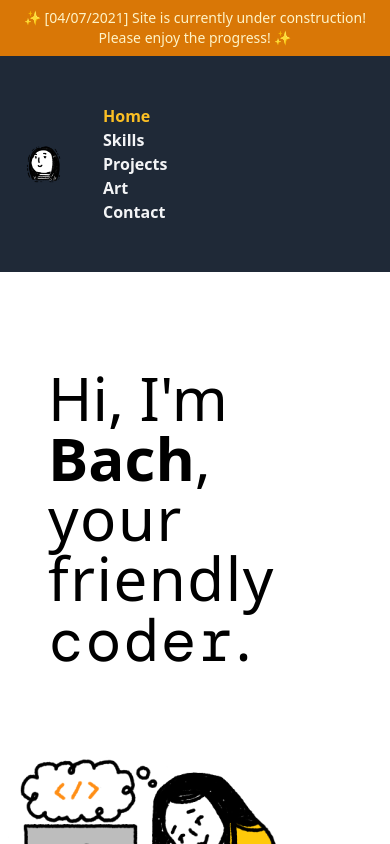
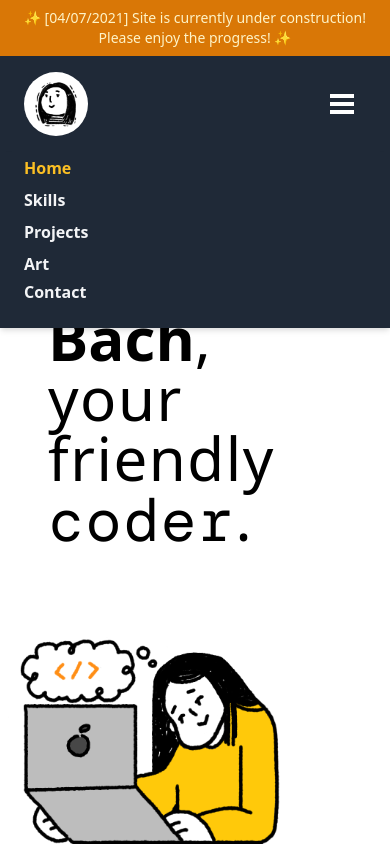
Before and after one commit to bndiep/portfolio, a React (Create React App) app: page / in a window 390 px wide. Shown: the top 844 px of the page. Built offline with nearby package versions, Linux system fonts and the light colour scheme.

Commit message:
WIP mobile navbar

```diff
--- a/src/App.js
+++ b/src/App.js
@@ -1,26 +1,35 @@
+import { useState } from "react"
 import portrait from "./assets/portrait_illustration.svg"
 import profile from "./assets/BachDiep-3:2021.jpg"
 import stamp from "./assets/stamp.svg"
-import menu from "./assets/menu_icon.svg"
 import resume from "./assets/Bach_Diep_Resume.pdf"
+import { react } from "@babel/types"
 
 const App = () => {
+  const [click, setClick] = useState(false)
+  const handleClick = () => setClick(!click)
+  const closeMenu = () => setClick(false)
+
   return (
-    <div>
+    <div id="top">
       <div className="p-2 bg-yellow-600 text-yellow-100 text-sm text-center flex justify-center">✨ [04/07/2021] Site is currently under construction! Please enjoy the progress! ✨</div>
-      <header className="flex flex-row justify-between items-center space-x-4 bg-gray-800 py-6 px-6 relative" id="top">
+      <header className="flex flex-row justify-between items-center md:space-x-4 bg-gray-800 py-4 px-6 relative">
         <a href="#top" className="block">
           <span className="sr-only">Bach Diep's Portfolio</span>
-          <img className="w-12 h-12" src={ stamp } alt="To Home"/>
+          <div className="w-16 h-16 bg-white rounded-full flex justify-center items-center">
+            <img className="w-12 h-12" src={ stamp } alt="To Home"/>
+          </div>
         </a>
-
-      <nav className="flex flex-col md:flex-row md:space-x-6 font-semibold w-full md:w-auto bg-gray-800 md:bg-transparent p-6 md:p-0">
-        <a href="#top" className="text-yellow-400 hover:underline">Home</a>
-        <a href="#skills" className="text-gray-100 hover:underline">Skills</a>
-        <a href="#projects" className="text-gray-100 hover:underline">Projects</a>
-        <a href="#" className="text-gray-100 hover:underline">Art</a>
-        <a href="mailto:bachdiep.dev@gmail.com" className="text-gray-100 hover:underline">Contact</a>
-      </nav>
+        <button class="flex justify-center items-center md:hidden w-12 h-12">
+          <svg alt="Open navigation menu" className="fill-current text-white" xmlns="http://www.w3.org/2000/svg" width="24" height="24" viewBox="0 0 24 24"><path d="M24 6h-24v-4h24v4zm0 4h-24v4h24v-4zm0 8h-24v4h24v-4z"/></svg>
+        </button>
+        <nav className="absolute md:relative top-24 left-0 md:top-0 z-20 flex flex-col md:flex-row md:space-x-6 font-semibold w-full md:w-auto bg-gray-800 shadow-md md:shadow-none p-6 pt-0 md:p-0">
+          <a href="#top" className="block py-1 text-yellow-400 hover:underline">Home</a>
+          <a href="#skills" className="block py-1 text-gray-100 hover:underline">Skills</a>
+          <a href="#projects" className="block py-1 text-gray-100 hover:underline">Projects</a>
+          <a href="#" className="block py-1 text-gray-100 hover:underline">Art</a>
+          <a href="mailto:bachdiep.dev@gmail.com" className="text-gray-100 hover:underline">Contact</a>
+        </nav>
 
 
 
@@ -61,7 +70,7 @@ const App = () => {
           <img className="w-28 rounded rounded-full absolute" src={ profile } alt="self portrait of Bach Diep" />
       </div>
 
-      <div className="mx-8 p-8 py-16 bg-gray-500 text-gray-100 lg:mx-16">
+      <div className="mx-8 p-8 pt-16 bg-gray-500 text-gray-100 lg:mx-16">
         <p>
           I'm a full stack developer based in San Diego, CA.
         </p>
```
Also changed, not shown: src/assets/menu_icon.svg (deleted).
